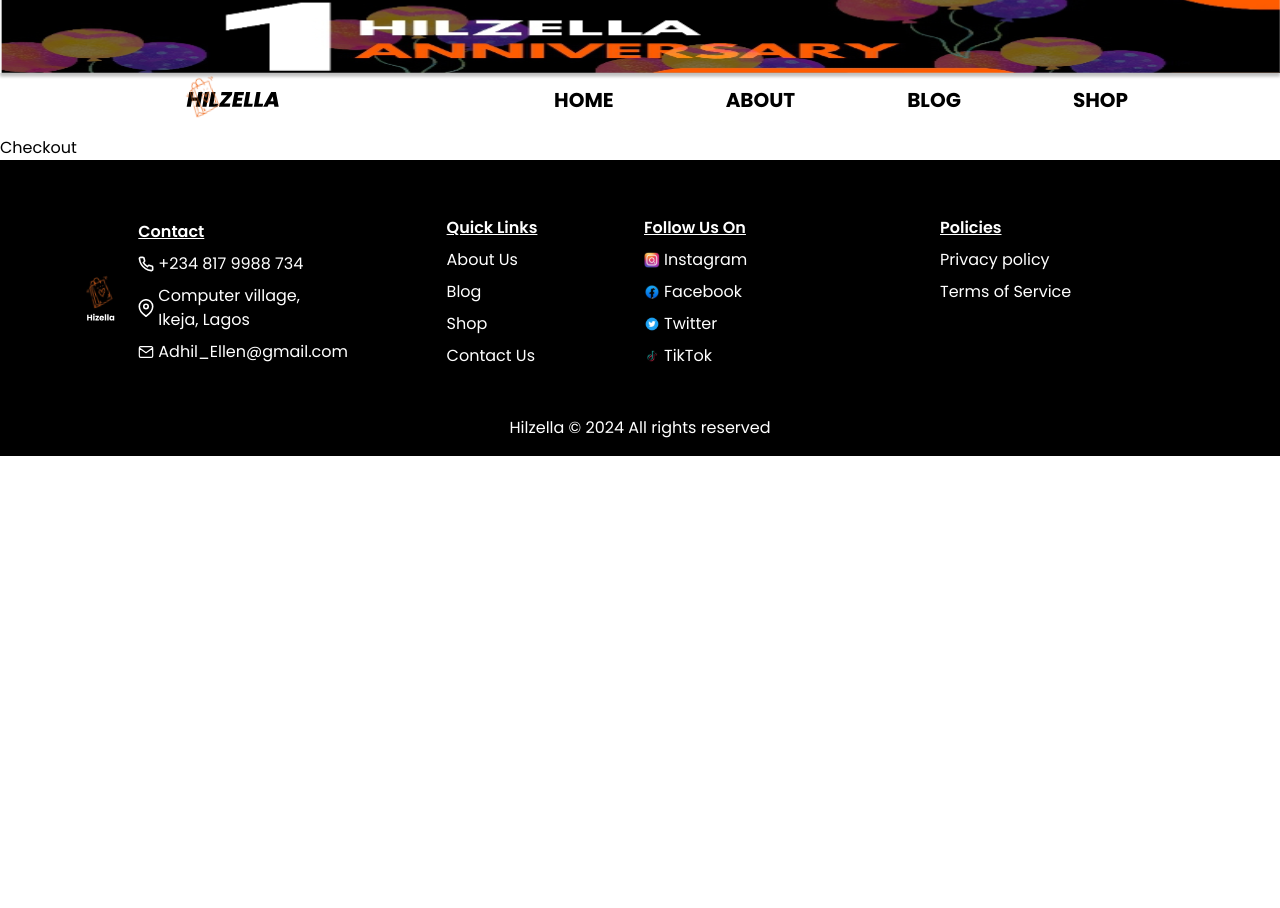
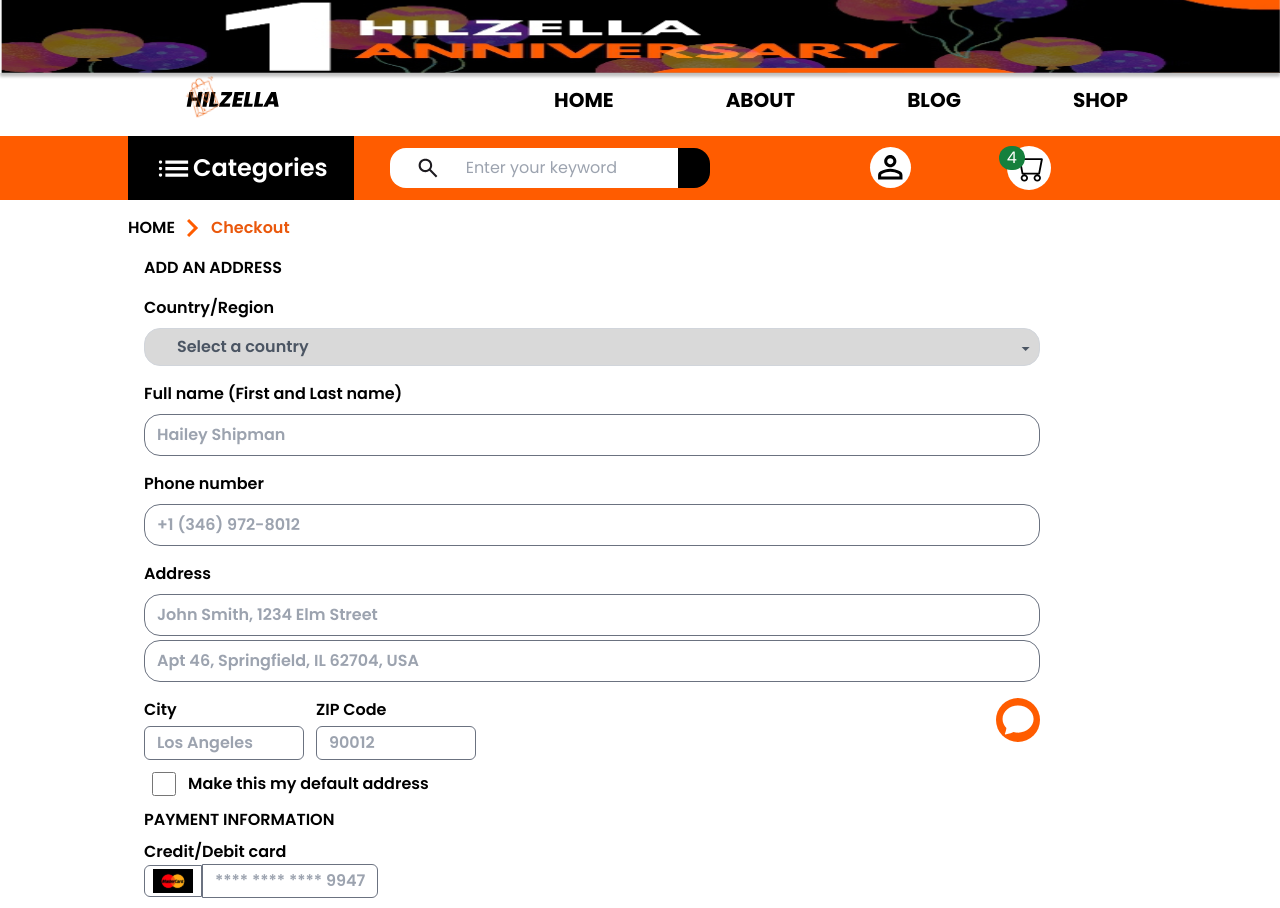
Before and after one commit to dorcasgold/HILZELLA, a React (Vite) app: page /checkout in a window 1280 px wide. Shown: the top 908 px of the page. Before the commit the page ends 800 px from the top, so only its background shows below. Built offline with nearby package versions, Linux system fonts and the light colour scheme.

Commit message:
checkout update

```diff
--- a/src/components/Navbar.jsx
+++ b/src/components/Navbar.jsx
@@ -24,7 +24,9 @@
           </div>
           <div>
             <ul className='flex gap-28 text-xl font-bold'>
-              <li className='cursor-pointer  hover:text-orange-600 '>HOME</li>
+              <NavLink to='/'>
+                <li className='cursor-pointer  hover:text-orange-600 '>HOME</li>
+              </NavLink>
               <li className='cursor-pointer  hover:text-orange-600'>ABOUT</li>
               <li className='cursor-pointer  hover:text-orange-600'>BLOG</li>
               <li className='cursor-pointer  hover:text-orange-600'>SHOP</li>
--- a/src/index.css
+++ b/src/index.css
@@ -19,3 +19,7 @@
 .gray {
   background: #D9D9D9;
 }
+
+option {
+  cursor: pointer;
+}
--- a/src/pages/Cart.jsx
+++ b/src/pages/Cart.jsx
@@ -33,10 +33,11 @@
               <div className='bg-white px-2 py-2 rounded-3xl cursor-pointer transition-all duration-300 ease-in transform hover:bg-orange-600'>
                 <img src={personIcon} alt="personIcon" />
               </div>
-              <div className='bg-white px-2 py-2 rounded-3xl cursor-pointer transition-all duration-300 ease-in transform hover:bg-orange-600'>
+              <div className='bg-white relative px-2 py-2 rounded-3xl cursor-pointer transition-all duration-300 ease-in transform hover:bg-orange-600'>
                 <NavLink to="/cart">
                   <img src={shopIcon} alt="shopIcon" className='w-7' />
                 </NavLink>
+                <span className="absolute bg-green-700 text-white px-2 rounded-full top-0 -left-2">4</span>
               </div>
             </div>
           </div>
@@ -187,8 +188,10 @@
                   <p >$1574</p>
                 </div>
                 <div className="flex justify-center gap-3">
-                  <button className="bg-black text-orange-500 px-3 py-2 rounded-md hover:bg-slate-900 hover:text-white ease-in-out transition-all duration-400">Continue shopping</button>
-                  <button className="bg-orange-500 text-black px-10 py-2 rounded-md hover:bg-orange-700 hover:text-white ease-in-out transition-all duration-400">Checkout</button>
+                  <button className="bg-black text-orange-500 px-3 py-2 rounded-md hover:bg-slate-900 hover:text-white ease-in transition-colors duration-300">Continue shopping</button>
+                  <NavLink to='/checkout'>
+                    <button className="bg-orange-500 text-black px-10 py-2 rounded-md  hover:text-white ease-in transition-colors duration-300">Checkout</button>
+                  </NavLink>
                 </div>
               </div>
             </div>
@@ -197,7 +200,7 @@
             <div>
               <p className="text-xs text-center font-semibold">Subscribe to our Newsletters for updates on on our services and exclusive offers</p>
             </div>
-            <div className="flex">
+            <div className="flex gap-1">
               <input type="email" required placeholder='Email Address' className='border-2 border-orange-600 px-4 py-2 w-[40rem]' />
               <button className='bg-orange-600 px-4 py-3 font-semibold'>Subscribe</button>
             </div>
--- a/src/pages/Checkout.jsx
+++ b/src/pages/Checkout.jsx
@@ -1,9 +1,212 @@
-import React from 'react'
+import { useState } from 'react';
+import { NavLink } from "react-router-dom";
+import list from '../assets/icons/list.svg'
+import search from '../assets/icons/icon.svg'
+import personIcon from '../assets/icons/person.svg'
+import shopIcon from '../assets/icons/Vector.svg'
+import arrowIcon from '../assets/icons/arrow.svg'
+import chat from '../assets/icons/Chat Bubble.svg'
+import card from '../assets/icons/card.svg'
+
+const data = {
+  "United States": ["California", "Texas", "Florida", "New York", "Pennsylvania"],
+  Nigeria: ["Lagos", "Abuja", "Rivers", "Kano", "Kaduna"],
+  Canada: ["Ontario", "Quebec", "British Columbia", "Alberta", "Manitoba"],
+  Australia: ["New South Wales", "Victoria", "Queensland", "Western Australia", "South Australia"],
+  "United Kingdom": ["England", "Scotland", "Wales", "Northern Ireland"],
+};
 
 function Checkout() {
+  const [selectedCountry, setSelectedCountry] = useState('');
+  const [selectedState, setSelectedState] = useState('');
+
+  const handleCountryChange = (event) => {
+    setSelectedCountry(event.target.value);
+    setSelectedState(''); // Reset state when country changes
+  };
+
+  const handleStateChange = (event) => {
+    setSelectedState(event.target.value);
+  };
+
   return (
-    <div>Checkout</div>
+    <div>
+      <div className='orange px-4 w-full h-16 '>
+        <div className='top flex mx-28 gap-4 items-center'>
+          <div className='bg-black text-white flex justify-center items-center px-[26px] h-16'>
+            <img src={list} alt="list-icon" />
+            <p className='text-2xl font-semibold'>Categories</p>
+          </div>
+          <div className='flex gap-40'>
+            <div className=' flex items-center'>
+              <img src={search} alt="search" className='w-5 left-2 cursor-pointer translate-x-12' />
+              <input type="text" className='py-2 pl-14 px-7 rounded-l-2xl w-72 placeholder:pl-5 outline-none' placeholder='Enter your keyword' />
+              <p className='bg-black h-10 w-8 rounded-r-2xl'></p>
+            </div>
+            <div className='flex gap-24 items-center'>
+              <div className='bg-white px-2 py-2 rounded-3xl cursor-pointer transition-all duration-300 ease-in transform hover:bg-orange-600'>
+                <img src={personIcon} alt="personIcon" />
+              </div>
+              <div className='bg-white relative px-2 py-2 rounded-3xl cursor-pointer transition-all duration-300 ease-in transform hover:bg-orange-600'>
+                <NavLink to="/cart">
+                  <img src={shopIcon} alt="shopIcon" className='w-7' />
+                </NavLink>
+                <span className="absolute bg-green-700 text-white px-2 rounded-full top-0 -left-2">4</span>
+              </div>
+            </div>
+          </div>
+        </div>
+      </div>
+      <div className="mx-32 flex flex-col mb-4">
+        <div className="flex gap-3 font-semibold my-4">
+          <NavLink to='/'>
+            <p className=" cursor-pointer hover:text-orange-600">HOME</p>
+          </NavLink>
+          <img src={arrowIcon} alt="arrowIcon" className="w-3" />
+          <p className="text-orange-600 cursor-pointer">Checkout</p>
+        </div>
+        <div className="flex flex-col gap-4 mx-4 font-semibold">
+          <div>
+            <p>ADD AN ADDRESS</p>
+          </div>
+          <div className="flex flex-col gap-2">
+            <div>
+              <p>Country/Region</p>
+            </div>
+            <div className="flex items-center">
+              <div className="relative inline-block w-[56rem]">
+                <select
+                  name="Country"
+                  id="Country"
+                  value={selectedCountry}
+                  onChange={handleCountryChange}
+                  className="block appearance-none w-full gray border cursor-pointer border-gray-300 text-gray-600 px-8 py-2 rounded-2xl leading-tight focus:outline-none focus:shadow-outline"
+                >
+                  <option value="" disabled>Select a country</option>
+                  {Object.keys(data).map((country) => (
+                    <option key={country} value={country}>
+                      {country}
+                    </option>
+                  ))}
+                </select>
+                <div className="pointer-events-none absolute inset-y-0 right-0 flex items-center px-2 text-gray-600">
+                  <svg className="fill-current h-4 w-4" xmlns="http://www.w3.org/2000/svg" viewBox="0 0 20 20">
+                    <path d="M7 10l5 5 5-5H7z" />
+                  </svg>
+                </div>
+              </div>
+            </div>
+          </div>
+
+          {selectedCountry && (
+            <div className="flex flex-col gap-2">
+              <div>
+                <p>State</p>
+              </div>
+              <div className="flex items-center">
+                <div className="relative inline-block w-[56rem]">
+                  <select
+                    name="State"
+                    id="State"
+                    value={selectedState}
+                    onChange={handleStateChange}
+                    className="block appearance-none w-full gray border cursor-pointer border-gray-300 text-gray-600 px-8 py-2 rounded-2xl leading-tight focus:outline-none focus:shadow-outline"
+                  >
+                    <option value="" disabled>Select a state</option>
+                    {data[selectedCountry].map((state) => (
+                      <option key={state} value={state}>
+                        {state}
+                      </option>
+                    ))}
+                  </select>
+                  <div className="pointer-events-none absolute inset-y-0 right-0 flex items-center px-2 text-gray-600">
+                    <svg className="fill-current h-4 w-4" xmlns="http://www.w3.org/2000/svg" viewBox="0 0 20 20">
+                      <path d="M7 10l5 5 5-5H7z" />
+                    </svg>
+                  </div>
+                </div>
+              </div>
+            </div>
+          )}
+
+          <div className="flex flex-col gap-2">
+            <div>
+              <p>Full name (First and Last name)</p>
+            </div>
+            <div>
+              <input type="text" placeholder="Hailey Shipman" className="border-[1px] border-gray-500 px-3 py-2 w-[56rem] rounded-2xl" />
+            </div>
+          </div>
+          <div className="flex flex-col gap-2">
+            <div>
+              <p>Phone number</p>
+            </div>
+            <div>
+              <input type="text" placeholder="+1 (346) 972-8012" className="border-[1px] border-gray-500 px-3 py-2 w-[56rem] rounded-2xl" />
+            </div>
+          </div>
+          <div className="flex flex-col gap-2">
+            <div>
+              <p>Address</p>
+            </div>
+            <div className="flex flex-col gap-1">
+              <input type="text" placeholder="John Smith, 1234 Elm Street" className="border-[1px] border-gray-500 px-3 py-2 w-[56rem] rounded-2xl" />
+              <input type="text" placeholder="Apt 46, Springfield, IL 62704, USA" className="border-[1px] border-gray-500 px-3 py-2 w-[56rem] rounded-2xl" />
+            </div>
+          </div>
+
+          <div className="flex justify-between w-[56rem]">
+            <div className="flex flex-col gap-3 left">
+              <div className=" flex gap-3">
+                <div className="flex flex-col gap-1">
+                  <p>City</p>
+                  <input type="text" placeholder="Los Angeles" className="border-[1px] border-gray-500 py-1 rounded-md px-3 w-40" />
+                </div>
+                <div className="flex flex-col gap-1">
+                  <p>ZIP Code</p>
+                  <input type="text" placeholder="90012" className="border-[1px] border-gray-500 py-1 rounded-md px-3 w-40" />
+                </div>
+              </div>
+              <div>
+                <div className="flex gap-1">
+                  <input type="checkbox" className="w-10 cursor-pointer px-2 " />
+                  <p>Make this my default address</p>
+                </div>
+              </div>
+              <div className='flex flex-col gap-2'>
+                <p>PAYMENT INFORMATION</p>
+                <div>
+                  <p>Credit/Debit card</p>
+                  <div className='flex items-center'>
+                    <div className="border-[1px] border-gray-500 rounded-md flex items-center px-2 h-8 rounded-r-none">
+                      <img src={card} alt="card-logo" className='w-10 bg-black h-6 p-0' />
+                    </div>
+                    <div>
+                      <input type="text" placeholder='**** **** **** 9947' className="border-[1px] border-gray-500 py-1 rounded-l-none rounded-md px-3 w-44 outline-none" />
+                    </div>
+                  </div>
+                </div>
+                <div>
+                  <p>Gift card, voucher or promotional code</p>
+                  <div className='flex items-center'>
+                    <div className="border-[1px] border-gray-500 gray rounded-md flex items-center px-5 cursor-pointer h-8 rounded-r-none">
+                      <button>+</button>
+                    </div>
+                    <div>
+                      <input type="text" placeholder='**** **** **** 9947' className="border-[1px] border-gray-500 py-1 rounded-l-none rounded-md px-3 w-44 outline-none" />
+                    </div>
+                  </div>
+                </div>
+              </div>
+            </div>
+            <div>
+              <img src={chat} alt="chat" className="w-11 cursor-pointer" />
+            </div>
+          </div>
+        </div>
+      </div>
+    </div>
   )
 }
 
-export default Checkout
+export default Checkout;
--- a/src/pages/home/Categories.jsx
+++ b/src/pages/home/Categories.jsx
@@ -28,10 +28,11 @@
               <div className='bg-white px-2 py-2 rounded-3xl cursor-pointer transition-all duration-300 ease-in transform hover:bg-orange-600'>
                 <img src={personIcon} alt="personIcon" />
               </div>
-              <div className='bg-white px-2 py-2 rounded-3xl cursor-pointer transition-all duration-300 ease-in transform hover:bg-orange-600'>
+              <div className='bg-white relative px-2 py-2 rounded-3xl cursor-pointer transition-all duration-300 ease-in transform hover:bg-orange-600'>
                 <NavLink to="/cart">
                   <img src={shopIcon} alt="shopIcon" className='w-7' />
                 </NavLink>
+                <span className="absolute bg-green-700 text-white px-2 rounded-full top-0 -left-2">4</span>
               </div>
             </div>
           </div>
```
Also changed, not shown: src/assets/icons/card.svg (added).
